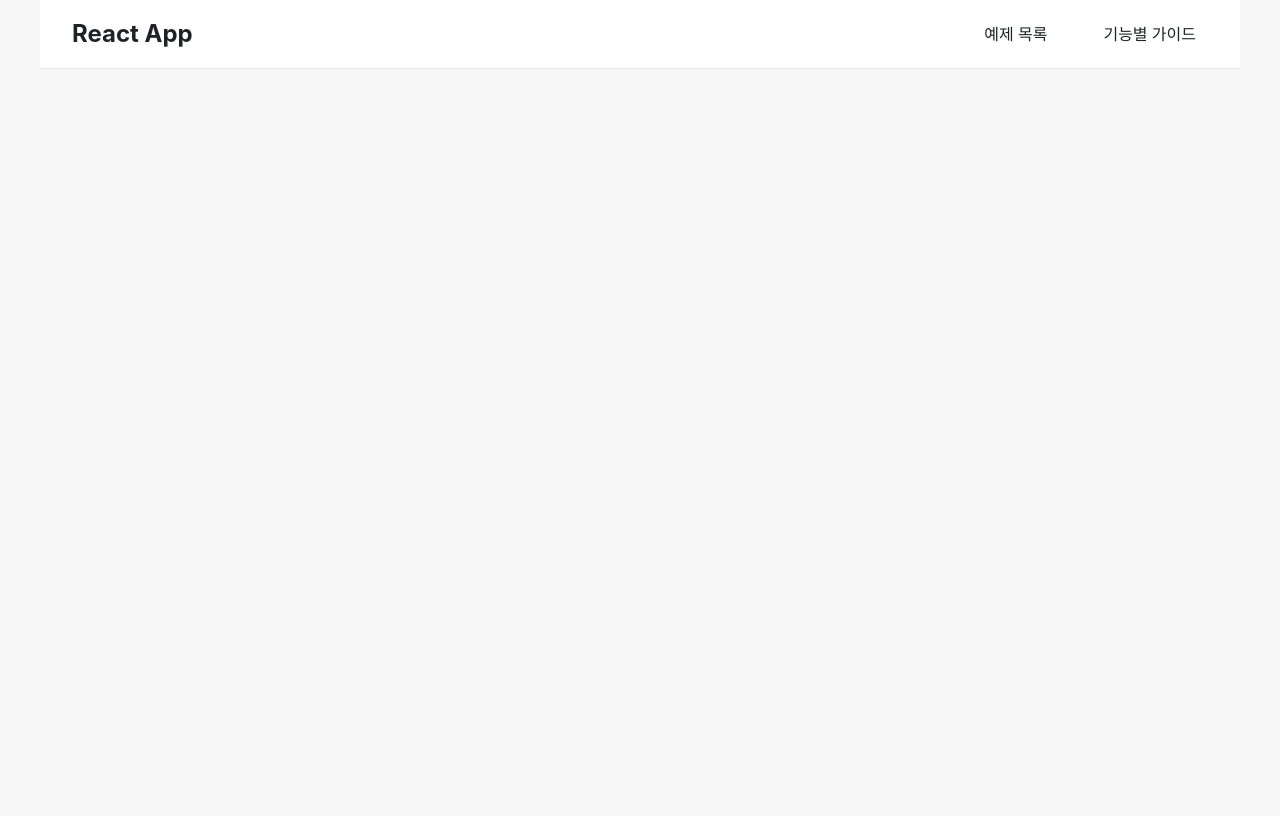
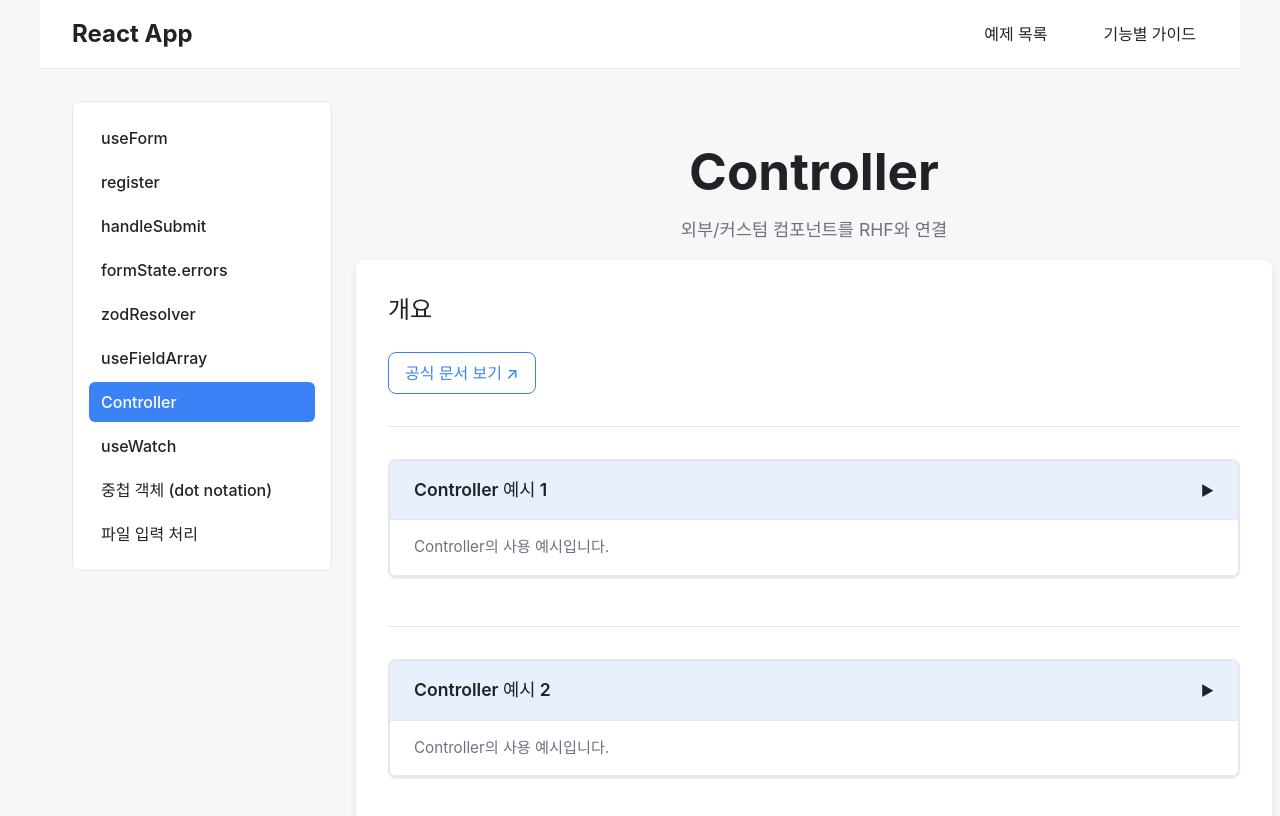
Before and after one commit to fito-cheol/aufe-react-hook-form-best-practice, a React (Vite) app: page /examples/features/Controller in a window 1280 px wide. Shown: the top 816 px of the page. Built offline with nearby package versions, Linux system fonts and the light colour scheme.

Commit message:
Complete feature leftbar: separate components, detail routes, and navigation

```diff
--- a/src/App.tsx
+++ b/src/App.tsx
@@ -3,6 +3,7 @@ import Examples from "./pages/Examples";
 import ExamplesLayout from "./layouts/ExamplesLayout";
 import { Navigate } from "react-router-dom";
 import FeatureGuide from "./pages/features/FeatureGuide";
+import FeatureDetail from "./pages/features/FeatureDetail";
 import BasicForm from "./pages/examples/BasicForm";
 import Validation from "./pages/examples/Validation";
 import DynamicFields from "./pages/examples/DynamicFields";
@@ -37,6 +38,7 @@ function App() {
             <Route path="/examples" element={<ExamplesLayout />}>
               <Route index element={<Examples />} />
               <Route path="features" element={<FeatureGuide />} />
+              <Route path="features/:featureId" element={<FeatureDetail />} />
               <Route path="basic-form" element={<BasicForm />} />
               <Route path="validation" element={<Validation />} />
               <Route path="dynamic-fields" element={<DynamicFields />} />
--- /dev/null
+++ b/src/components/ExamplesLeftBar.tsx
@@ -0,0 +1,27 @@
+import React from "react";
+import { NavLink } from "react-router-dom";
+import { examplesNavItems } from "../data/examplesNav";
+
+const ExamplesLeftBar: React.FC = () => {
+  return (
+    <nav>
+      <ul>
+        {examplesNavItems.map((item) => (
+          <li key={item.to}>
+            <NavLink
+              to={item.to}
+              className={({ isActive }) =>
+                "leftbar-link" + (isActive ? " active" : "")
+              }
+              end
+            >
+              {item.label}
+            </NavLink>
+          </li>
+        ))}
+      </ul>
+    </nav>
+  );
+};
+
+export default ExamplesLeftBar;
--- /dev/null
+++ b/src/components/FeatureLeftBar.tsx
@@ -0,0 +1,27 @@
+import React from "react";
+import { NavLink } from "react-router-dom";
+import { featureCatalog } from "../data/featureCatalog";
+
+const FeatureLeftBar: React.FC = () => {
+  return (
+    <nav>
+      <ul>
+        {featureCatalog.map((f) => (
+          <li key={f.id}>
+            <NavLink
+              to={`/examples/features/${f.id}`}
+              className={({ isActive }) =>
+                "leftbar-link" + (isActive ? " active" : "")
+              }
+              end
+            >
+              {f.title}
+            </NavLink>
+          </li>
+        ))}
+      </ul>
+    </nav>
+  );
+};
+
+export default FeatureLeftBar;
--- a/src/layouts/ExamplesLayout.tsx
+++ b/src/layouts/ExamplesLayout.tsx
@@ -1,36 +1,16 @@
 import React from "react";
-import { NavLink, Outlet, useLocation } from "react-router-dom";
-import { examplesNavItems } from "../data/examplesNav";
-import { featureCatalog } from "../data/featureCatalog";
+import { Outlet, useLocation } from "react-router-dom";
+import ExamplesLeftBar from "../components/ExamplesLeftBar";
+import FeatureLeftBar from "../components/FeatureLeftBar";
 
 const ExamplesLayout: React.FC = () => {
   const location = useLocation();
   const isFeatureGuide = location.pathname.startsWith("/examples/features");
 
-  const leftbarItems = isFeatureGuide
-    ? featureCatalog.map((f) => ({ label: f.title, to: `/examples/features#${f.id}` }))
-    : examplesNavItems;
-
   return (
     <div className="examples-layout">
       <aside className="examples-leftbar">
-        <nav>
-          <ul>
-            {leftbarItems.map((item) => (
-              <li key={item.to}>
-                <NavLink
-                  to={item.to}
-                  className={({ isActive }) =>
-                    "leftbar-link" + (isActive ? " active" : "")
-                  }
-                  end
-                >
-                  {item.label}
-                </NavLink>
-              </li>
-            ))}
-          </ul>
-        </nav>
+        {isFeatureGuide ? <FeatureLeftBar /> : <ExamplesLeftBar />}
       </aside>
 
       <section className="examples-content">
--- /dev/null
+++ b/src/pages/features/FeatureDetail.tsx
@@ -0,0 +1,79 @@
+import React from "react";
+import { useParams, Link } from "react-router-dom";
+import { featureCatalog } from "../../data/featureCatalog";
+import CodeExample from "../../components/CodeExample";
+import {
+  basicFormExamples,
+  validationExamples,
+  dynamicFieldsExamples,
+  customComponentsExamples,
+  conditionalFieldsExamples,
+  nestedObjectsExamples,
+} from "../../data/codeExamples";
+
+const examplesByFeature: Record<string, { title: string; items: any[] }> = {
+  useForm: { title: "useForm", items: basicFormExamples },
+  register: { title: "register", items: basicFormExamples },
+  handleSubmit: { title: "handleSubmit", items: basicFormExamples },
+  formState: { title: "formState.errors", items: validationExamples },
+  zodResolver: { title: "zodResolver", items: validationExamples },
+  useFieldArray: { title: "useFieldArray", items: dynamicFieldsExamples },
+  Controller: { title: "Controller", items: customComponentsExamples },
+  useWatch: { title: "useWatch", items: conditionalFieldsExamples },
+  NestedObject: { title: "중첩 객체", items: nestedObjectsExamples },
+};
+
+const FeatureDetail: React.FC = () => {
+  const { featureId } = useParams();
+  const feature = featureCatalog.find((f) => f.id === featureId);
+
+  if (!feature) {
+    return (
+      <div className="page">
+        <h1>기능을 찾을 수 없습니다</h1>
+        <p className="page-description">좌측 목록에서 기능을 선택해주세요.</p>
+        <Link to="/examples/features" className="example-link">
+          기능 목록으로
+        </Link>
+      </div>
+    );
+  }
+
+  const related =
+    examplesByFeature[feature.id as keyof typeof examplesByFeature];
+
+  return (
+    <div className="page">
+      <h1>{feature.title}</h1>
+      <p className="page-description">{feature.description}</p>
+
+      <div className="form-container">
+        <div className="form-section">
+          <h3>개요</h3>
+          {feature.docs && (
+            <a
+              href={feature.docs}
+              target="_blank"
+              rel="noreferrer"
+              className="example-link"
+            >
+              공식 문서 보기 ↗
+            </a>
+          )}
+        </div>
+
+        {related?.items?.slice(0, 3).map((ex, idx) => (
+          <div key={idx} className="form-section">
+            <CodeExample
+              title={`${feature.title} 예시 ${idx + 1}`}
+              description={`${feature.title}의 사용 예시입니다.`}
+              code={ex.code}
+            />
+          </div>
+        ))}
+      </div>
+    </div>
+  );
+};
+
+export default FeatureDetail;
```
